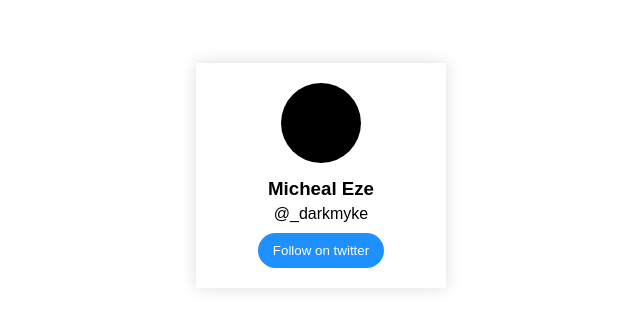
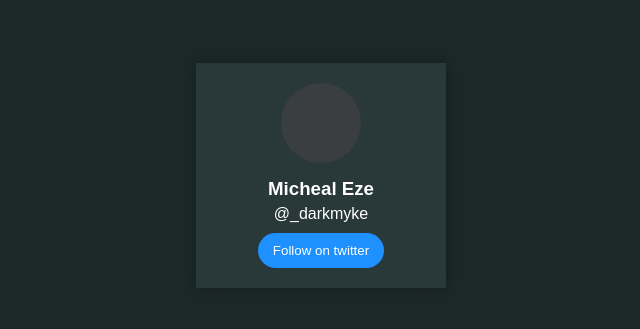
Before and after one commit to myketheguru/profile-card, a plain HTML site: page index.html in a window 1280 px wide. Shown: the part 225-554 px from the top of the page, without its empty margins (319-959 px from the left). Drawn offline with Linux system fonts and the light colour scheme.

Commit message:
Switched to dark mode colors

```diff
--- a/style.css
+++ b/style.css
@@ -13,6 +13,7 @@
     display: flex;
     justify-content: center;
     align-items: center;
+    background-color: #1c2929;
 }
 
 .card {
@@ -21,14 +22,16 @@
     flex-direction: column;
     align-items: center;
     gap: 5px;
-    box-shadow: 0 0 15px #ddd;
+    box-shadow: 0 0 15px #161c1c;
+    background-color: #293838;
+    color: #fff;
     width: 250px;
 }
 
 .card figure {
     width: 80px;
     height: 80px;
-    background-color: #000;
+    background-color: #3a3e40;
     border-radius: 50%;
     margin-bottom: 10px;
 }
```
